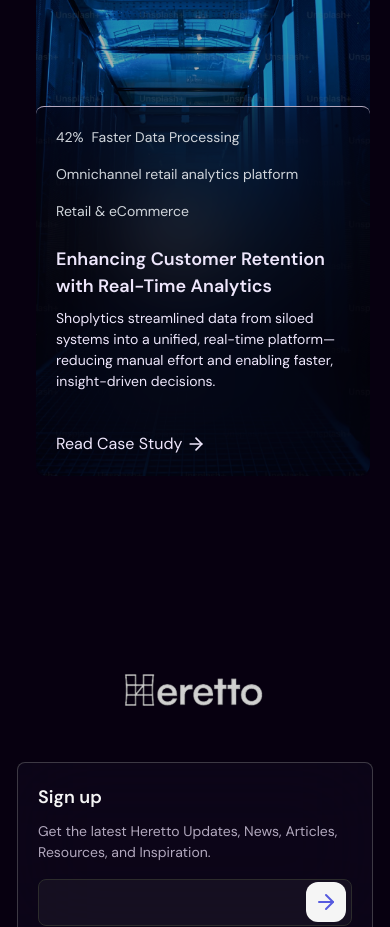
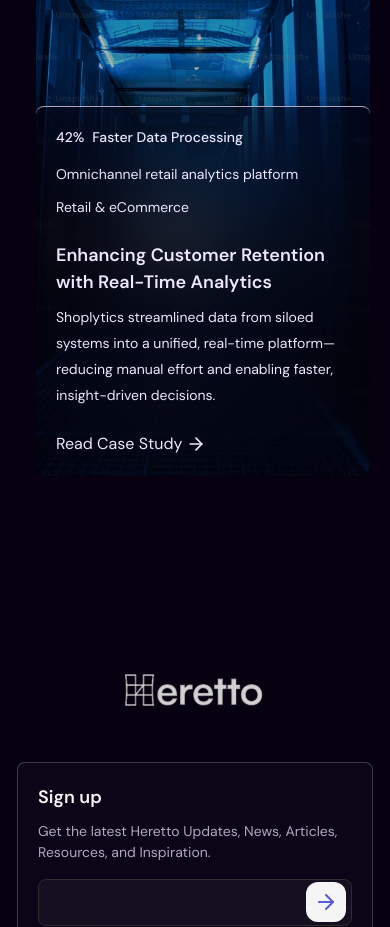
Before and after one commit to sarthak-infogen-labs/hereto, a Next.js app: page /data-driven-transformation/1 in a window 390 px wide. Shown: the part 4180-5107 px from the top of the page. Built offline with nearby package versions, Linux system fonts and the light colour scheme.

Commit message:
add line height for data insights section text

```diff
--- a/src/components/cards/DataInsightsCard.tsx
+++ b/src/components/cards/DataInsightsCard.tsx
@@ -47,20 +47,20 @@
             <div className="text-display font-bold mb-2 flex items-center justify-center h-4/5 ">
               {percentageHighlight}
             </div>
-            <div className="text-base text-centerm">{subHighlight}</div>
+            <div className="text-base text-center">{subHighlight}</div>
           </div>
           <div className=" w-3/4 max-lg:w-full">
-            <div className="flex gap-2 lg:hidden text-body-sm mb-4 text-gray-300">
+            <div className="flex gap-2 lg:hidden !font-medium text-body-sm mb-4 ">
               <span>{percentageHighlight}</span>
               <span>{subHighlight}</span>
             </div>
-            <div className="flex max-lg:flex-col max-lg:gap-4 justify-between text-body-sm mb-4 text-gray-300">
+            <div className="flex max-lg:flex-col max-lg:gap-3 justify-between text-body-sm mb-4 ">
               <span>{platform}</span>
               <span>{industry}</span>
             </div>
             <div className=" my-6 text-h5 gap-2 flex flex-col">
               <h2 className=" font-semibold">{title}</h2>
-              <p className="text-body-sm  mb-4">{description}</p>
+              <p className="text-body-sm !font-normal  leading-[26px] ">{description}</p>
             </div>
             <Link
               href={ctaLink}
```
